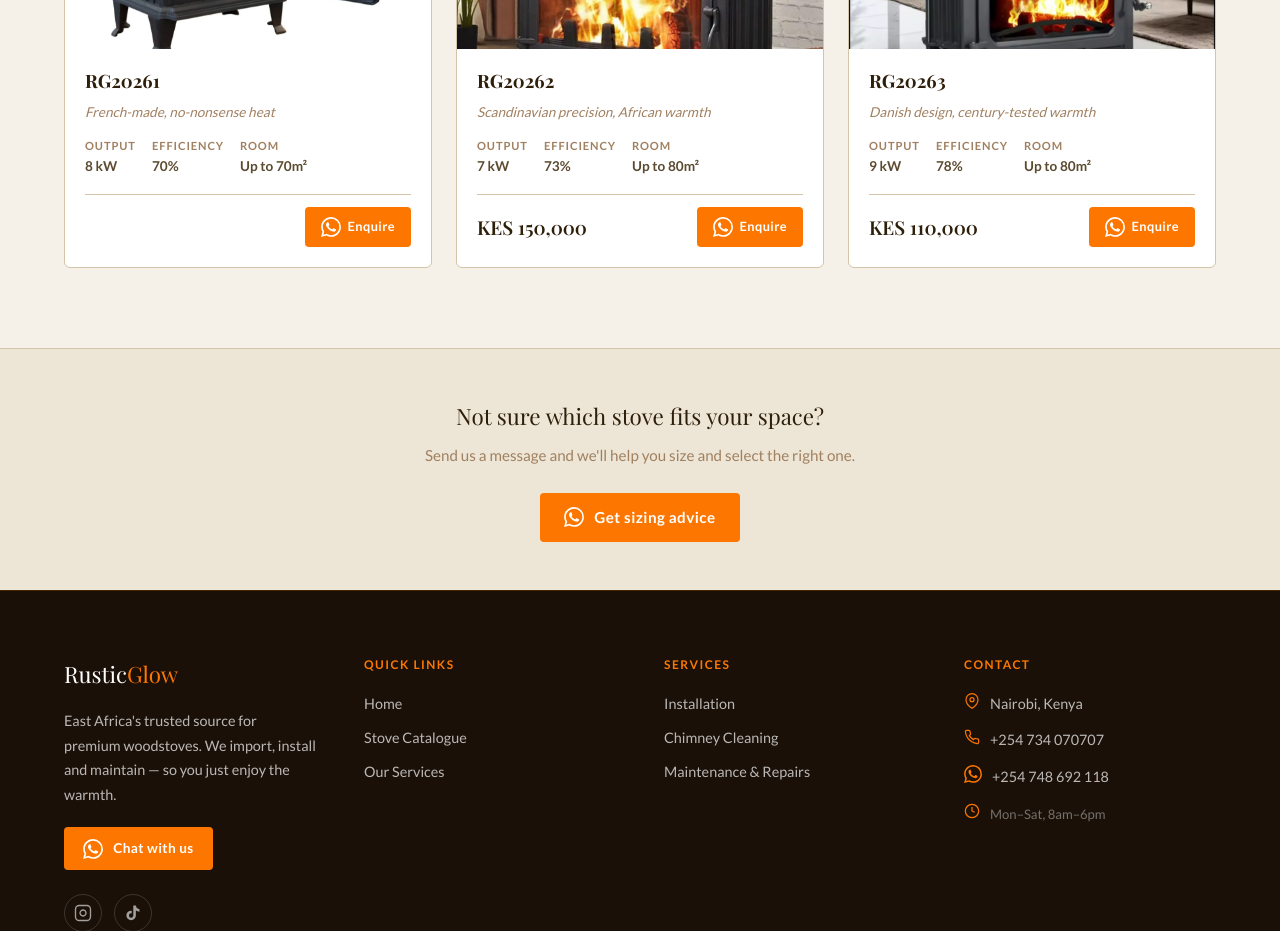
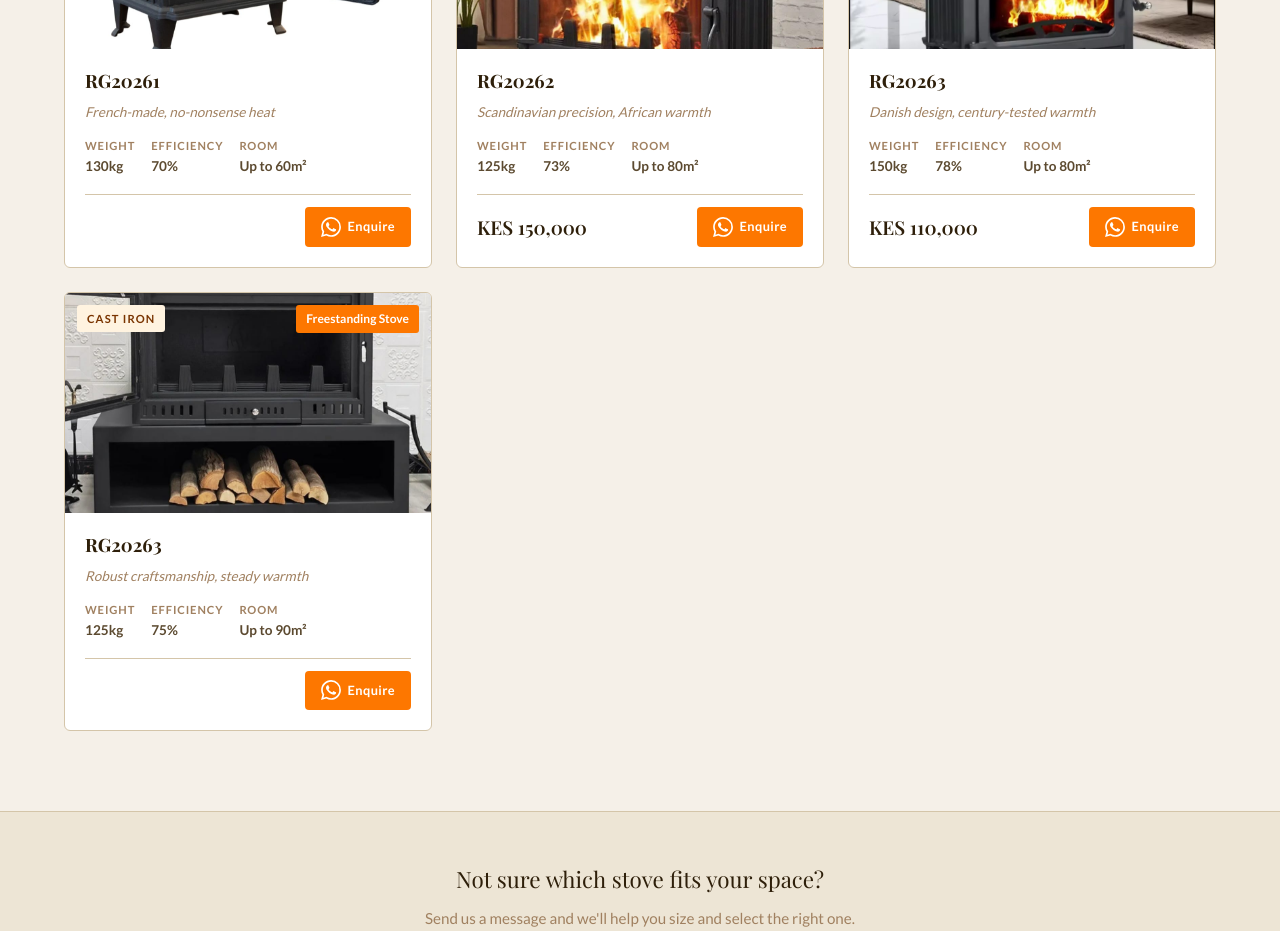
Before and after one commit to Kariooky/rusticglow, a Next.js app: page /catalogue in a window 1280 px wide. Shown: the part 700-1631 px from the top of the page. Built offline with nearby package versions, Linux system fonts and the light colour scheme.

Commit message:
updated product params

```diff
--- a/app/catalogue/[slug]/page.tsx
+++ b/app/catalogue/[slug]/page.tsx
@@ -126,7 +126,7 @@ export default async function ProductPage({ params }: Props) {
                 overflow: 'hidden', marginBottom: '1.75rem',
               }}>
                 {[
-                  { label: 'Output',    value: product.output },
+                  { label: 'Weight',    value: product.weight },
                   { label: 'Efficiency',value: product.efficiency },
                   { label: 'Room size', value: product.roomSize },
                   { label: 'Fuel',      value: product.fuelType },
--- a/components/ProductCard.tsx
+++ b/components/ProductCard.tsx
@@ -88,7 +88,7 @@ export default function ProductCard({ product }: Props) {
         {/* Specs row */}
         <div style={{ display: 'flex', gap: 16, margin: '4px 0' }}>
           {[
-            { label: 'Output', value: product.output },
+            { label: 'Weight', value: product.weight },
             { label: 'Efficiency', value: product.efficiency },
             { label: 'Room', value: product.roomSize },
           ].map(spec => (
--- a/content/products/invicta-igloo-8.json
+++ b/content/products/invicta-igloo-8.json
@@ -3,9 +3,9 @@
   "slug": "invicta-igloo-8",
   "tagline": "French-made, no-nonsense heat",
   "category": "Budget Pick",
-  "output": "8 kW",
+  "weight": "130kg",
   "efficiency": "70%",
-  "roomSize": "Up to 70m²",
+  "roomSize": "Up to 60m²",
   "fuelType": "Wood",
   "type": "Standalone",
   "description": "This is a robust, no-frills cast iron stove built for reliability over decades. A popular first stove for households making the switch from electric or gas heating. Straightforward to operate, easy to maintain, and backed by Rustic Glow's full installation and service warranty.",
--- a/content/products/jotul-f305.json
+++ b/content/products/jotul-f305.json
@@ -4,7 +4,7 @@
   "tagline": "Scandinavian precision, African warmth",
   "price": "KES 150,000",
   "category": "Cast Iron",
-  "output": "7 kW",
+  "weight": "125kg",
   "efficiency": "73%",
   "roomSize": "Up to 80m²",
   "fuelType": "Wood",
--- a/content/products/morso-6148.json
+++ b/content/products/morso-6148.json
@@ -4,7 +4,7 @@
   "tagline": "Danish design, century-tested warmth",
   "price": "KES 110,000",
   "category": "Cast Iron",
-  "output": "9 kW",
+  "weight": "150kg",
   "efficiency": "78%",
   "roomSize": "Up to 80m²",
   "fuelType": "Wood",
--- /dev/null
+++ b/content/products/rg20263.json
@@ -0,0 +1,21 @@
+{
+  "name": "RG20263",
+  "slug": "kangyuan-cast-iron-stove",
+  "tagline": "Robust craftsmanship, steady warmth",
+  "category": "Cast Iron",
+  "weight": "125kg",
+  "efficiency": "75%",
+  "roomSize": "Up to 90m²",
+  "fuelType": "Wood",
+  "type": "Freestanding Stove",
+  "description": "Manufactured by Xuzhou Kangyuan Industry & Trade Co., Ltd., this heavy-duty cast iron stove delivers reliable, long-lasting heat for Kenyan homes. Its solid construction ensures excellent heat retention, keeping your space warm through chilly highland nights and cold upcountry mornings. Built for efficiency and durability, it's an ideal choice for family living areas and farmhouses.",
+  "features": [
+    "High-strength cast iron body",
+    "Large viewing window with heat-resistant glass",
+    "Primary and secondary air control for efficient burn",
+    "Removable ash pan for easy cleaning",
+    "Accepts logs up to 40cm",
+    "Top flue outlet included"
+  ],
+  "images": ["/images/products/RG20263.jpeg", "/images/products/RG20263.jpeg"]
+}
--- a/lib/products.ts
+++ b/lib/products.ts
@@ -7,7 +7,7 @@ export interface Product {
   tagline: string
   price: string
   category: string
-  output: string
+  weight: string
   efficiency: string
   roomSize: string
   fuelType: string
```
